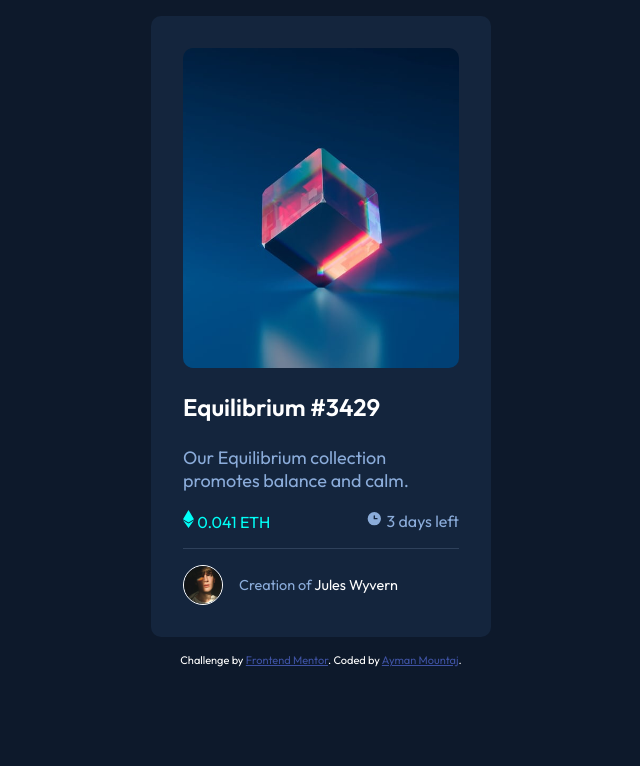
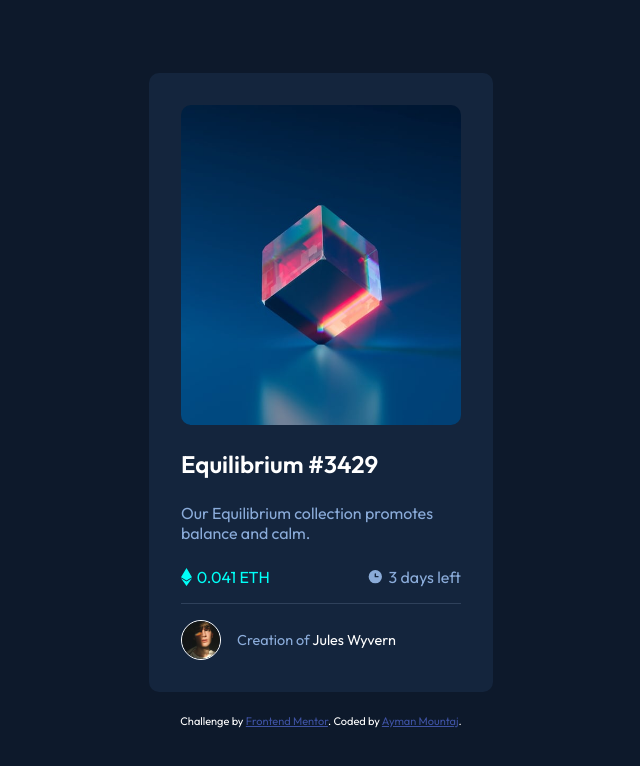
Before and after one commit to CubaLibra97/nft-preview-card-component, a plain HTML site: page index.html in a window 1280 px wide. Shown: the whole page, without its empty margins (319-959 px from the left). Drawn offline with Linux system fonts and the light colour scheme.

Commit message:
Second attempt

```diff
--- a/index.html
+++ b/index.html
@@ -21,7 +21,6 @@
 <body>
 
   <main>
-
     <div class="img-container">
       <span class="layer"><img src="images/icon-view.svg" alt=""></span>
     </div>
@@ -31,8 +30,8 @@
     <p class="main-text">Our Equilibrium collection promotes balance and calm.</p>
 
    <div class="flex-container">
-      <span class="left"><i><img src="images/icon-ethereum.svg" alt=""> </i>0.041 ETH</span>
-      <span class="right"><i><img src="images/icon-clock.svg" alt=""> </i>3 days left</span>
+      <p class="left"><img src="images/icon-ethereum.svg" alt=""> 0.041 ETH</p>
+      <p class="right"><img src="images/icon-clock.svg" alt=""> 3 days left</p>
    </div>
 
     <footer>
--- a/scss/main.scss
+++ b/scss/main.scss
@@ -36,11 +36,16 @@ $line-color: hsl(215, 32%, 27%);
 body {
     font-family: 'Outfit', sans-serif;
     background-color: $main-bg;
+    display: flex;
+    flex-direction: column;
+    align-items: center;
+    justify-content: center;
+    height: 100vh;
 }
 main {
      background: $card-bg;
-     max-width: 340px;
-     margin: 1em auto;
+     max-width: 21.5rem;
+     margin: 0 auto;
      padding: 2em;
      border-radius: 10px;
 
@@ -70,6 +75,7 @@ main {
              &:hover {
                  cursor: pointer;
                  opacity: 1;
+                 transition: opacity 2s;
 
 
             }
@@ -81,6 +87,7 @@ main {
          margin-bottom: 1em;
          &:hover {
              color: $cyan;
+             transition: color 2s;
              cursor: pointer;
          }
      }
@@ -88,23 +95,31 @@ main {
          color: $soft-blue;
      }
      p.main-text {
-         font-size: 18px;
-         margin-bottom: 1em;
+         font-size: 1rem;
+         margin-bottom: 1.5em;
      }
  }
 
  .flex-container {
     display: flex;
     justify-content: space-between;
+    align-items: center;
     padding-bottom: 1em;
     border-bottom: 1px solid $line-color;
 
 
     .left {
         color:$cyan;
+        display: flex;
+        align-items: center;
     }
     .right {
         color: $soft-blue;
+        display: flex;
+        align-items: center;
+    }
+    img {
+        padding-right: 0.3em;
     }
 }
 
@@ -136,5 +151,6 @@ footer {
     }
 }
 .attribution {
+    margin-top: 2em;
     color: white;
 }
```
Also changed, not shown: css/main.css, 1 other file.
